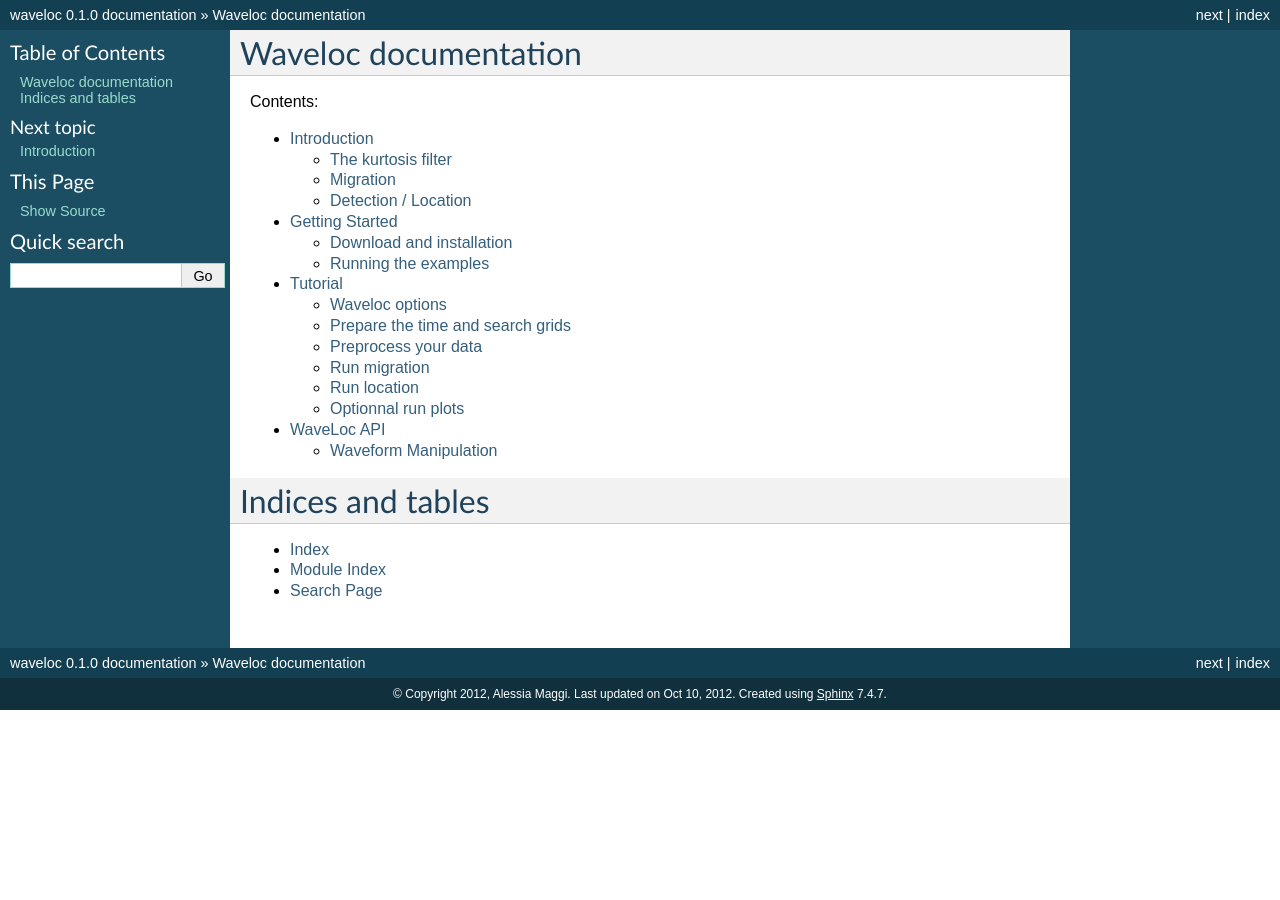
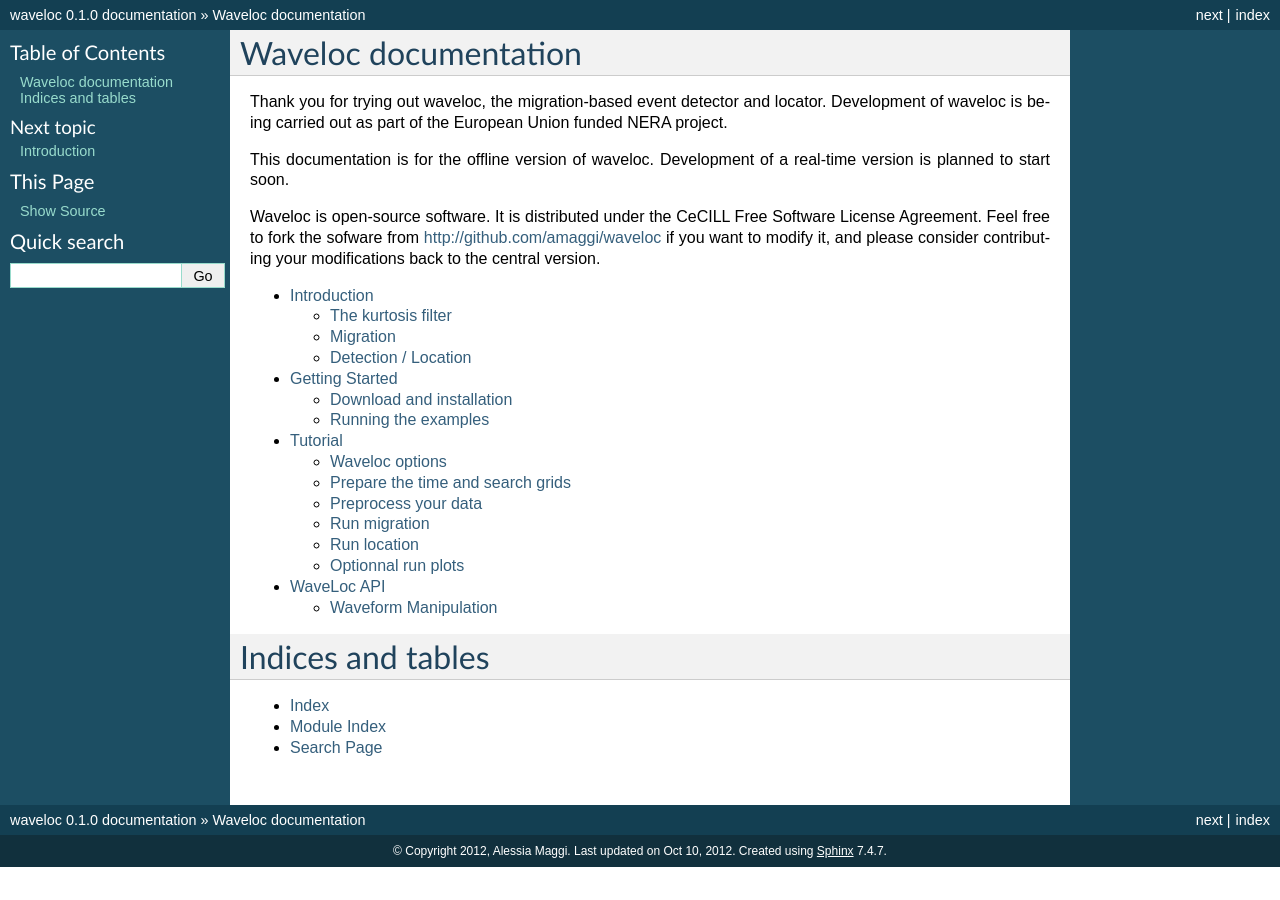
Before and after one commit to amaggi/waveloc, a Sphinx documentation site: the page built from sphinx/index.rst, in a window 1280 px wide. Built offline with Sphinx 7.4.7, drawn with Linux system fonts in a browser that asks for light colours; formulas are drawn with MathJax 3.

Commit message:
Added CeCILL license and updated documentation

```diff
--- a/sphinx/getting_started.rst
+++ b/sphinx/getting_started.rst
@@ -11,7 +11,7 @@
 
 You can download the latest distribution on the `waveloc downloads page
 <http://github.com/amaggi/waveloc/downloads>`_, or if you're feeling
-courageous you can download the deveopment version from github:
+courageous you can download the development version from github:
 http://github.com/amaggi/waveloc.
 
 System requirements :
--- a/sphinx/index.rst
+++ b/sphinx/index.rst
@@ -6,7 +6,18 @@
 Waveloc documentation
 =====================
 
-Contents:
+Thank you for trying out waveloc, the migration-based event detector and
+locator.  Development of waveloc is being carried out as part of the European
+Union funded NERA project.
+
+This documentation is for the offline version of waveloc.  Development of a
+real-time version is planned to start soon.
+
+Waveloc is open-source software. It is distributed under the CeCILL Free
+Software License Agreement. Feel free to fork the sofware from
+http://github.com/amaggi/waveloc if you want to modify it, and please consider
+contributing your modifications back to the central version.
+
 
 .. toctree::
    :maxdepth: 2
--- a/sphinx/tutorial.rst
+++ b/sphinx/tutorial.rst
@@ -5,8 +5,8 @@
 ========
 
 .. warning::
-  This tutorial is seriously out of date.  Am working on updating it before
-  sending the code out for beta-testing.
+  This tutorial is seriously out of date.  Am working on updating it, but it
+  may not be ready before sending the code out for beta-testing.
 
 Waveloc options
 ===============
```
Also changed, not shown: 1 other file.
